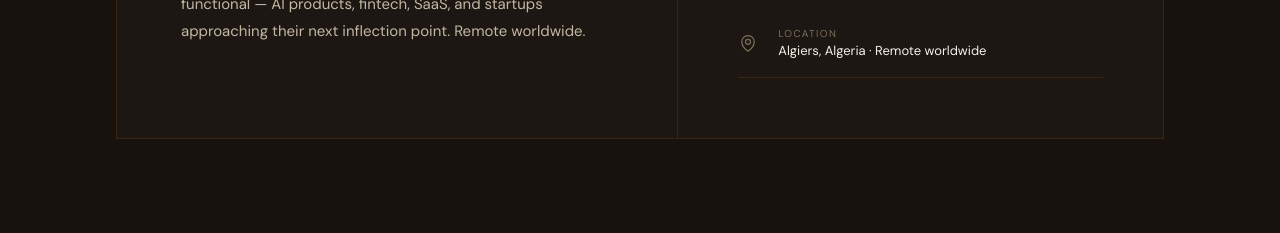
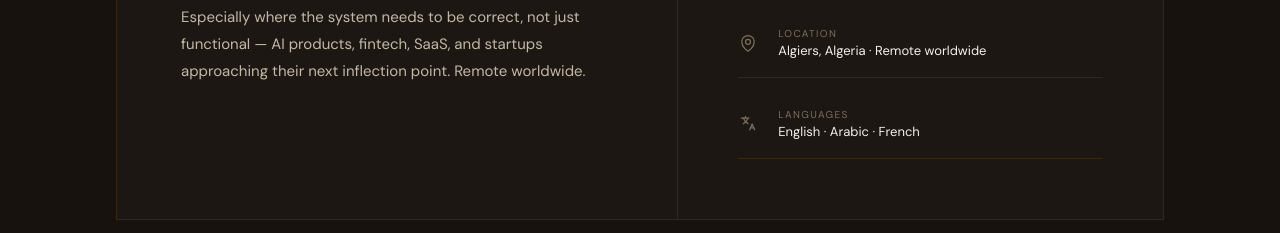
Before and after one commit to motia/motia.github.io, an Astro site: page / in a window 1280 px wide. Shown: the part 2003-2236 px from the top of the page. Built offline with nearby package versions, Linux system fonts and the light colour scheme; Astro itself is replaced by a stand-in of ours; a web font is replaced by a local one.

Commit message:
add languages entry to communcation box

```diff
--- a/src/components/Availability.astro
+++ b/src/components/Availability.astro
@@ -13,7 +13,8 @@ const { availability } = Astro.props as { availability: PortfolioData['availabil
       </div>
       <div class="availability-links contact-links">
         {availability.links.map((link) => {
-          const inner = <><Icon name={link.type} class="cl-icon" /><div class="cl-info"><div class="cl-label">{link.label}</div><div class="cl-value">{link.value}</div></div></>;
+          const iconName = link.icon ?? link.type;
+          const inner = <><Icon name={iconName} class="cl-icon" /><div class="cl-info"><div class="cl-label">{link.label}</div><div class="cl-value">{link.value}</div></div></>;
           return link.href
             ? <a href={link.href} target={link.href.startsWith('http') ? '_blank' : undefined} rel={link.href.startsWith('http') ? 'noopener' : undefined} class="cl">{inner}</a>
             : <div class="cl" style="cursor:default;">{inner}</div>;
--- a/src/components/Icon.astro
+++ b/src/components/Icon.astro
@@ -14,6 +14,8 @@ const strokeAttrs = { fill: 'none', stroke: 'currentColor', 'stroke-width': '1.5
       return <svg class={className} fill="currentColor" viewBox="0 0 24 24"><path d="M12 2 1 7l11 5 9-4.09V17h2V7L12 2ZM5 9.18V13l7 3 7-3V9.18L12 13 5 9.18Z" /></svg>;
     case 'location':
       return <svg class={className} {...strokeAttrs}><path stroke-linecap="round" stroke-linejoin="round" d="M15 10.5a3 3 0 1 1-6 0 3 3 0 0 1 6 0Z" /><path stroke-linecap="round" stroke-linejoin="round" d="M19.5 10.5c0 7.142-7.5 11.25-7.5 11.25S4.5 17.642 4.5 10.5a7.5 7.5 0 1 1 15 0Z" /></svg>;
+    case 'languages':
+      return <svg class={className} {...strokeAttrs}><path stroke-linecap="round" stroke-linejoin="round" d="M4 5h9" /><path stroke-linecap="round" stroke-linejoin="round" d="M9 3v2" /><path stroke-linecap="round" stroke-linejoin="round" d="M6.5 5c.8 2.7 2.4 4.8 5.5 6.5" /><path stroke-linecap="round" stroke-linejoin="round" d="M12 5c-.8 2.7-2.4 4.8-5.5 6.5" /><path stroke-linecap="round" stroke-linejoin="round" d="M14 19l3-7 3 7" /><path stroke-linecap="round" stroke-linejoin="round" d="M15.2 16.5h3.6" /></svg>;
     case 'money':
       return <svg class={className} {...strokeAttrs}><path stroke-linecap="round" stroke-linejoin="round" d="M12 6v12m-3-2.818.879.659c1.171.879 3.07.879 4.242 0 1.172-.879 1.172-2.303 0-3.182C13.536 12.219 12.768 12 12 12c-.725 0-1.45-.22-2.003-.659-1.106-.879-1.106-2.303 0-3.182s2.9-.879 4.006 0l.415.33" /></svg>;
     case 'systems':
--- a/src/data/portfolio.json
+++ b/src/data/portfolio.json
@@ -169,6 +169,11 @@
         "type": "location",
         "label": "Location",
         "value": "Algiers, Algeria · Remote worldwide"
+      },
+      {
+        "label": "Languages",
+        "value": "English · Arabic · French",
+        "icon": "languages"
       }
     ]
   },
--- a/src/data/schema.ts
+++ b/src/data/schema.ts
@@ -31,10 +31,11 @@ const navLinkSchema = z.object({
 });
 
 const availabilityLinkSchema = z.object({
-  type: z.enum(['email', 'linkedin', 'github', 'toptal', 'location']),
+  type: z.enum(['email', 'linkedin', 'github', 'toptal', 'location']).optional(),
   label: nonEmpty,
   value: nonEmpty,
-  href: href.optional()
+  href: href.optional(),
+  icon: nonEmpty.optional()
 });
 
 const capabilitySchema = z.object({
```
